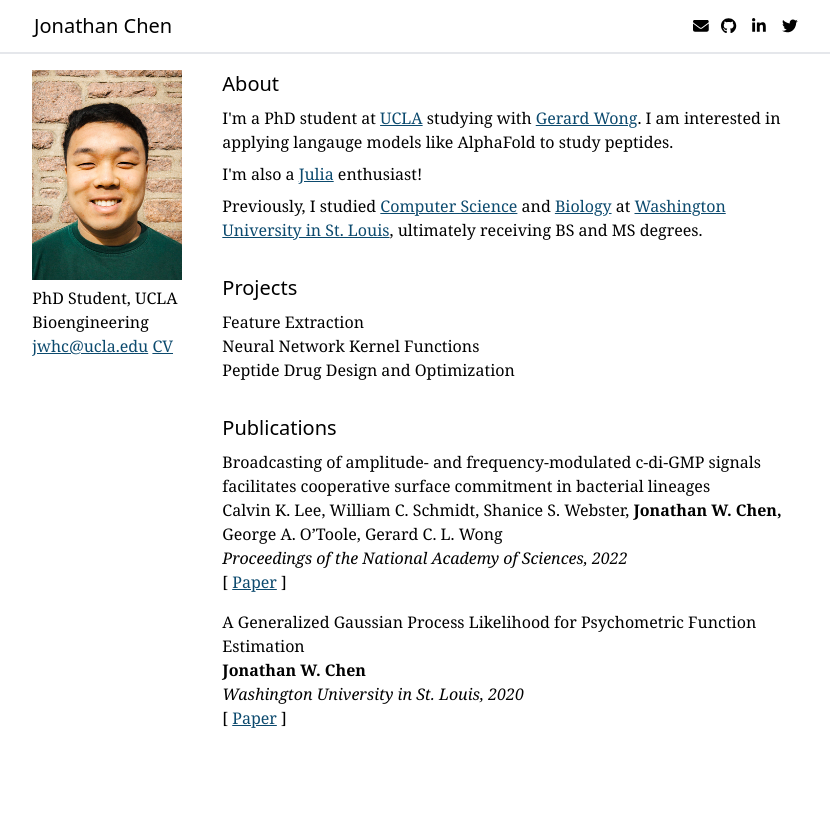
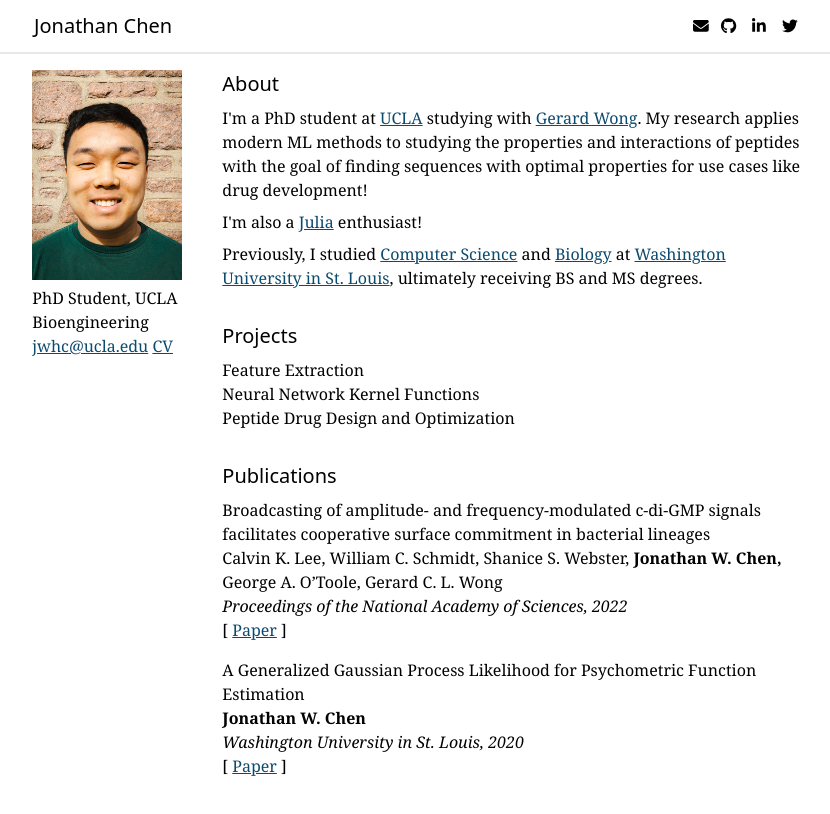
Before and after one commit to jowch/jowch.github.io, a Next.js app: page / in a window 1280 px wide. Shown: the top 814 px of the page, without its empty margins (222-1052 px from the left). Built offline with nearby package versions, Linux system fonts and the light colour scheme; a web font is replaced by a local one.

Commit message:
some updates

```diff
--- a/pages/index.js
+++ b/pages/index.js
@@ -12,8 +12,10 @@ const about = `
 # About
 
 I'm a PhD student at [UCLA](https://www.ucla.edu/) studying with [Gerard
-Wong](https://samueli.ucla.edu/people/gerard-wong/). I am interested in applying
-langauge models like AlphaFold to study peptides.
+Wong](https://samueli.ucla.edu/people/gerard-wong/). My research applies modern
+ML methods to studying the properties and interactions of peptides with the goal
+of finding sequences with optimal properties for use cases like drug
+development!
 
 I'm also a [Julia](https://julialang.org) enthusiast!
 
@@ -32,11 +34,11 @@ const projects = `
 
 export default function HomePage({ pubs }) {
   return (
-    <main className='container mx-auto'>
+    <main>
       <Head>
         <title>Jonathan Chen</title>
       </Head>
-      <article className='flex flex-col px-[50px] sm:flex-row items-center sm:items-start sm:justify-between sm:max-w-fit sm:mx-auto'>
+      <article className='flex flex-col px-[50px] pb-[50px] sm:flex-row items-center sm:items-start sm:justify-between sm:max-w-fit sm:mx-auto'>
         <figure className='float-left max-w-[150px]'>
           <Image
             src={headshot}
```
Also changed, not shown: 1 other file (tests, documents, lock files or other folders).
